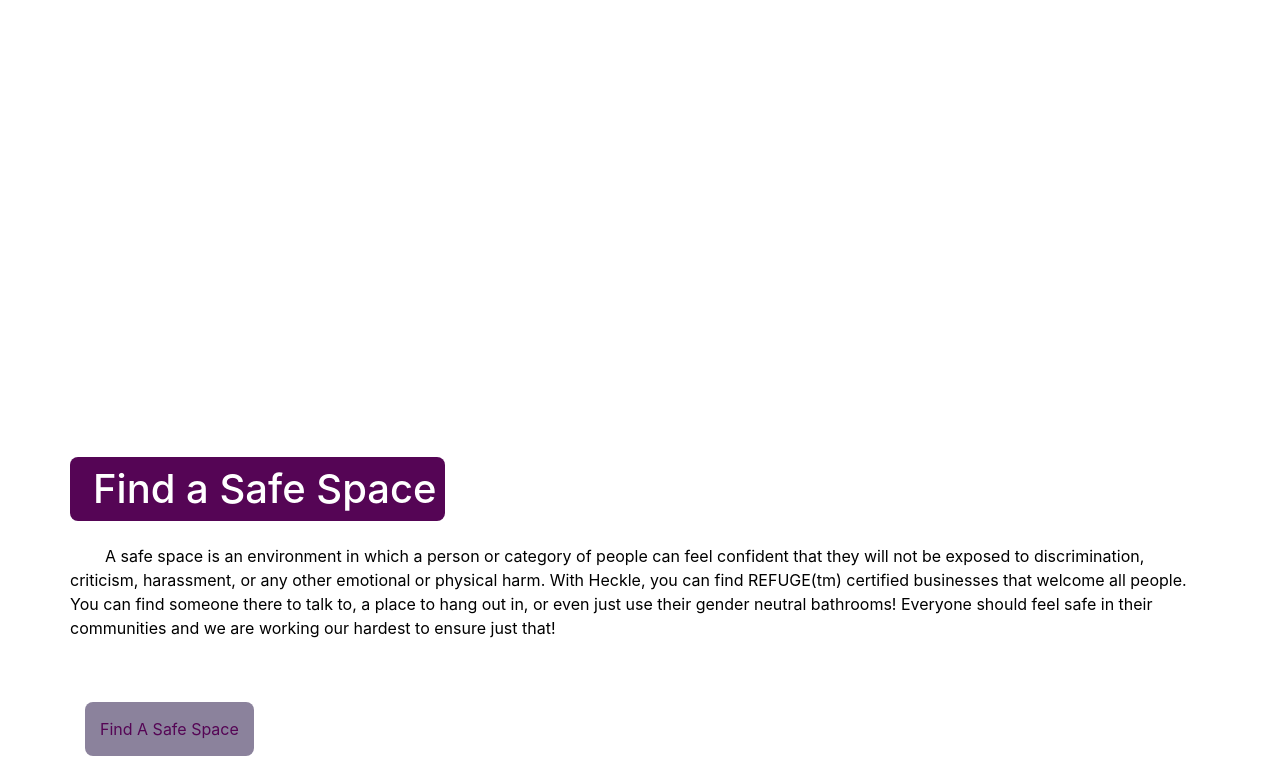
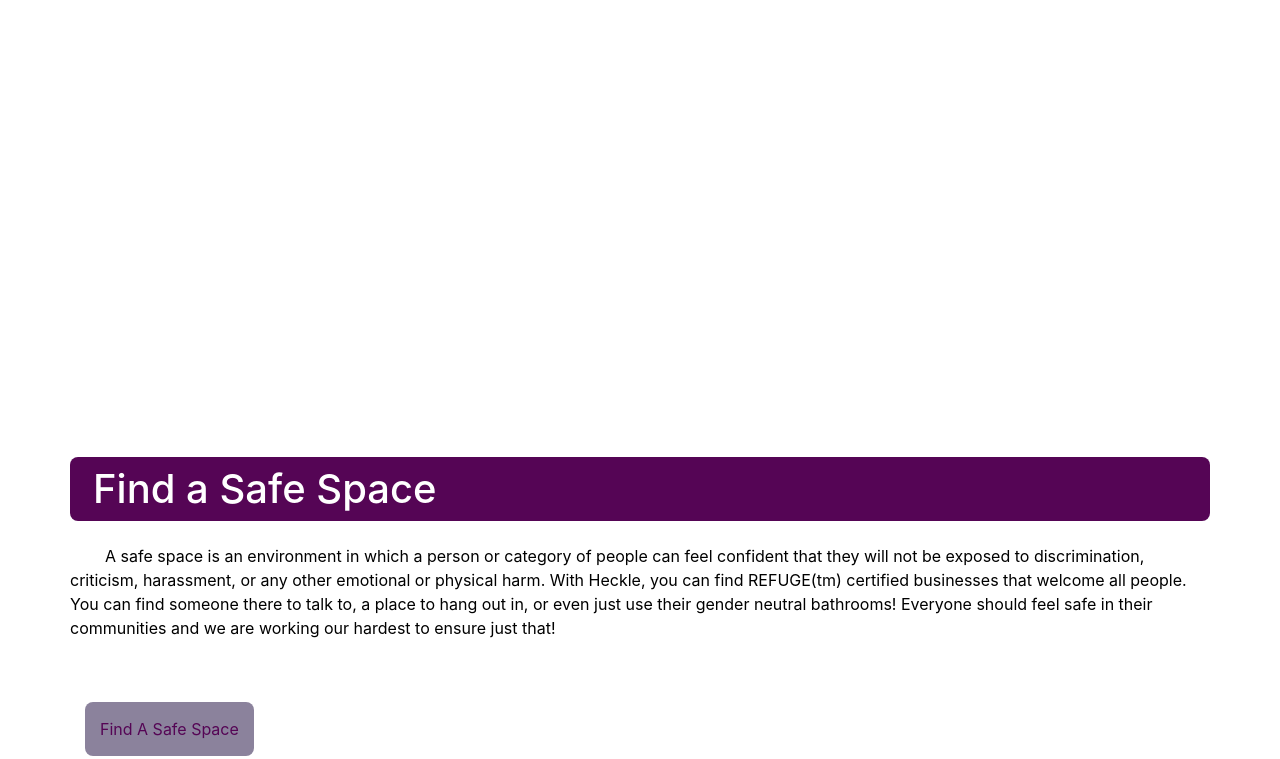
Before and after one commit to violenzae/Heckle2, a website built with webpack: page src/index.html in a window 1280 px wide. Shown: the part 1992-2751 px from the top of the page. Built offline with nearby package versions, Linux system fonts and the light colour scheme; files whose address does not match are found by name; a web font is replaced by a local one.

Commit message:
finish all styling

```diff
--- a/src/styles.css
+++ b/src/styles.css
@@ -177,7 +177,9 @@ padding: 15px;
   border-radius: 8px;
   margin-bottom: 2%;
   text-indent: 15px;
+  width: 100%;
 }
+
 
 .safeOutput {
   border-style: solid;
```
